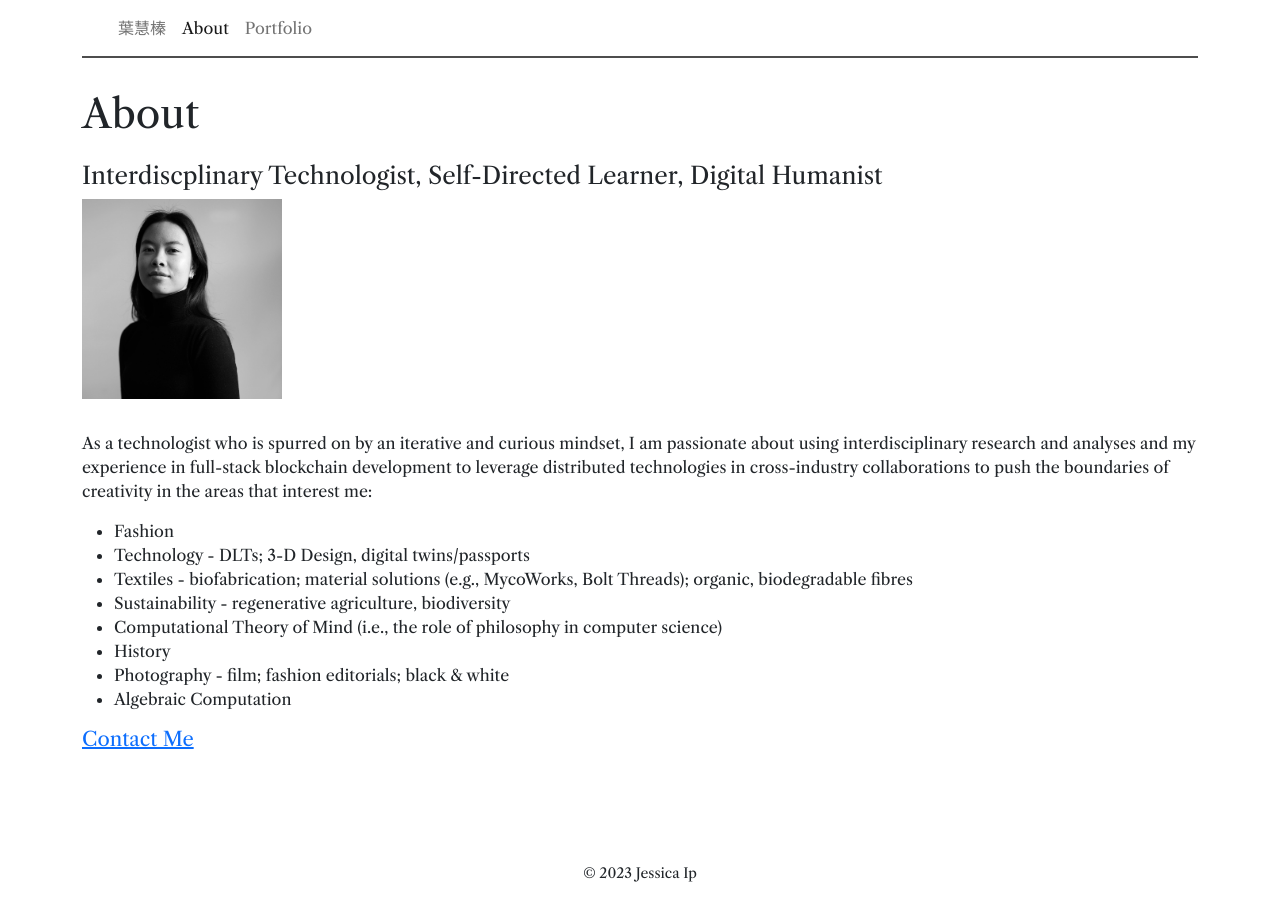
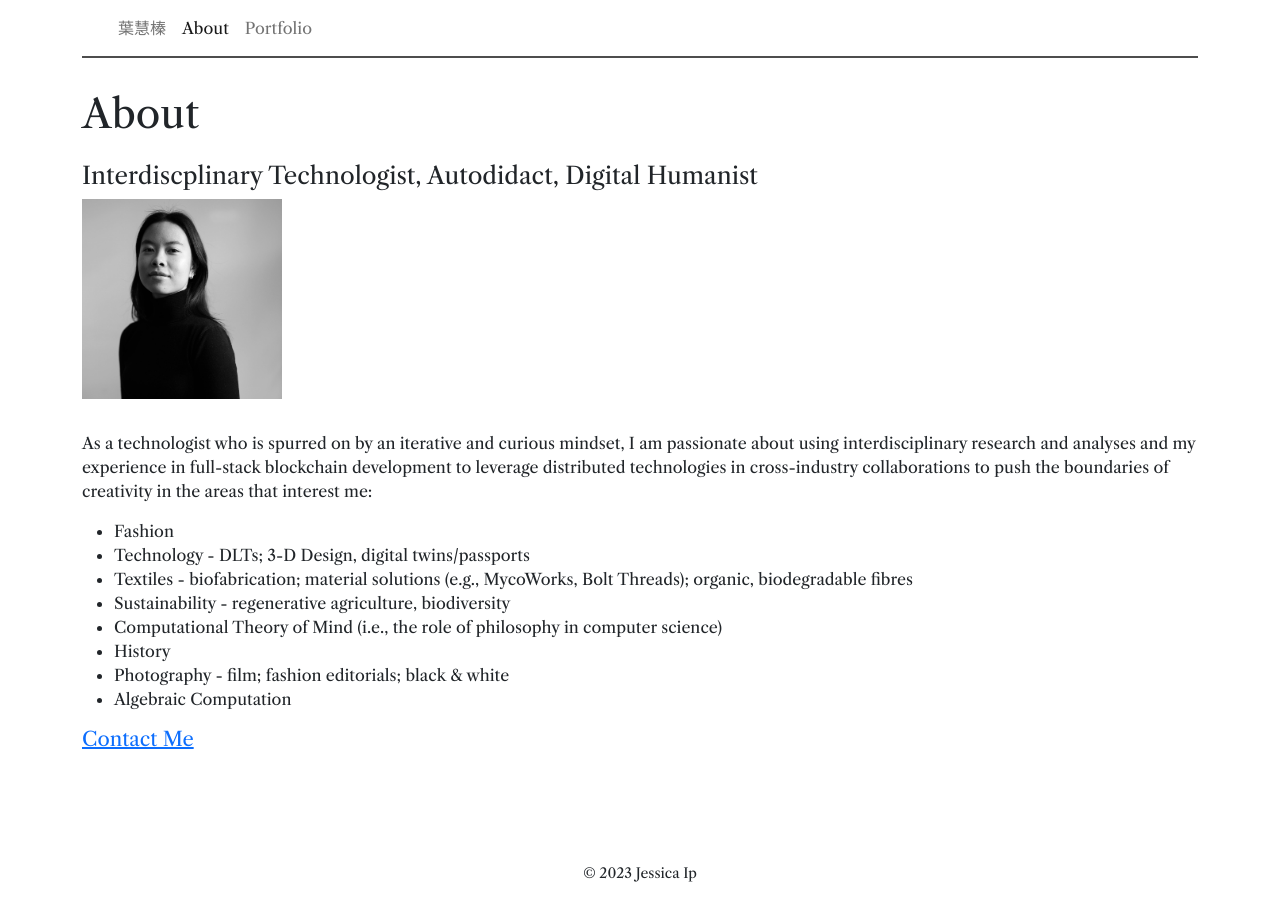
Before and after one commit to ipjessica/ipjessica.github.io, a Jekyll site: the page built from about.md, in a window 1280 px wide. Built offline with Jekyll 4.4.1, drawn with Linux system fonts in a browser that asks for light colours.

Commit message:
Update about.md

```diff
--- a/about.md
+++ b/about.md
@@ -4,7 +4,7 @@ title: About
 permalink: /about/
 ---
 
-<h4>Interdiscplinary Technologist, Self-Directed Learner, Digital Humanist</h4>
+<h4>Interdiscplinary Technologist, Autodidact, Digital Humanist</h4>
 <img src="/assets/images/9.jpg" alt="headshot" width="200" height="40"/>
 <p>As a technologist who is spurred on by an iterative and curious mindset, I am passionate about using interdisciplinary research and analyses and my experience in full-stack blockchain development to leverage distributed technologies in cross-industry collaborations to push the boundaries of creativity in the areas that interest me:</p>
 
```
